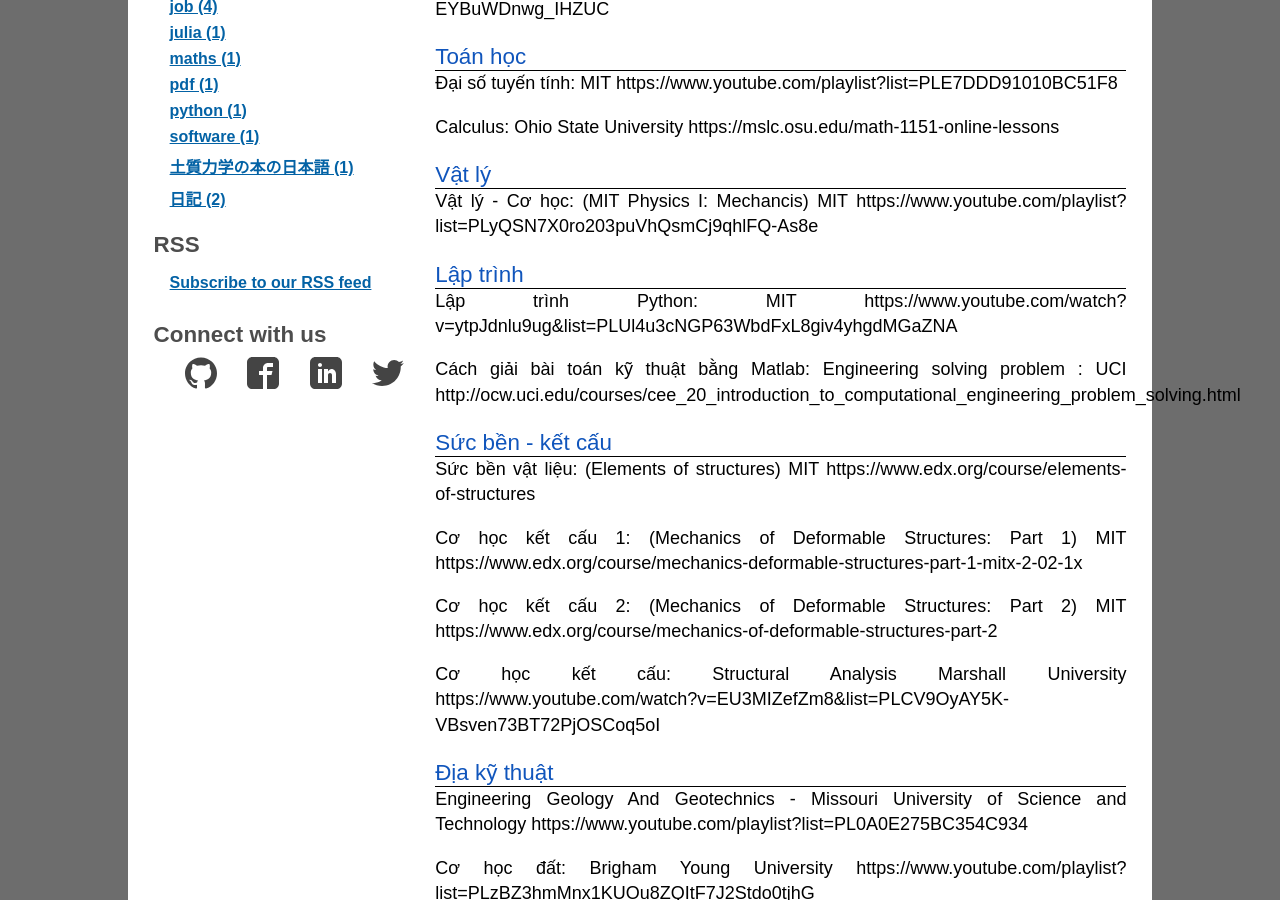
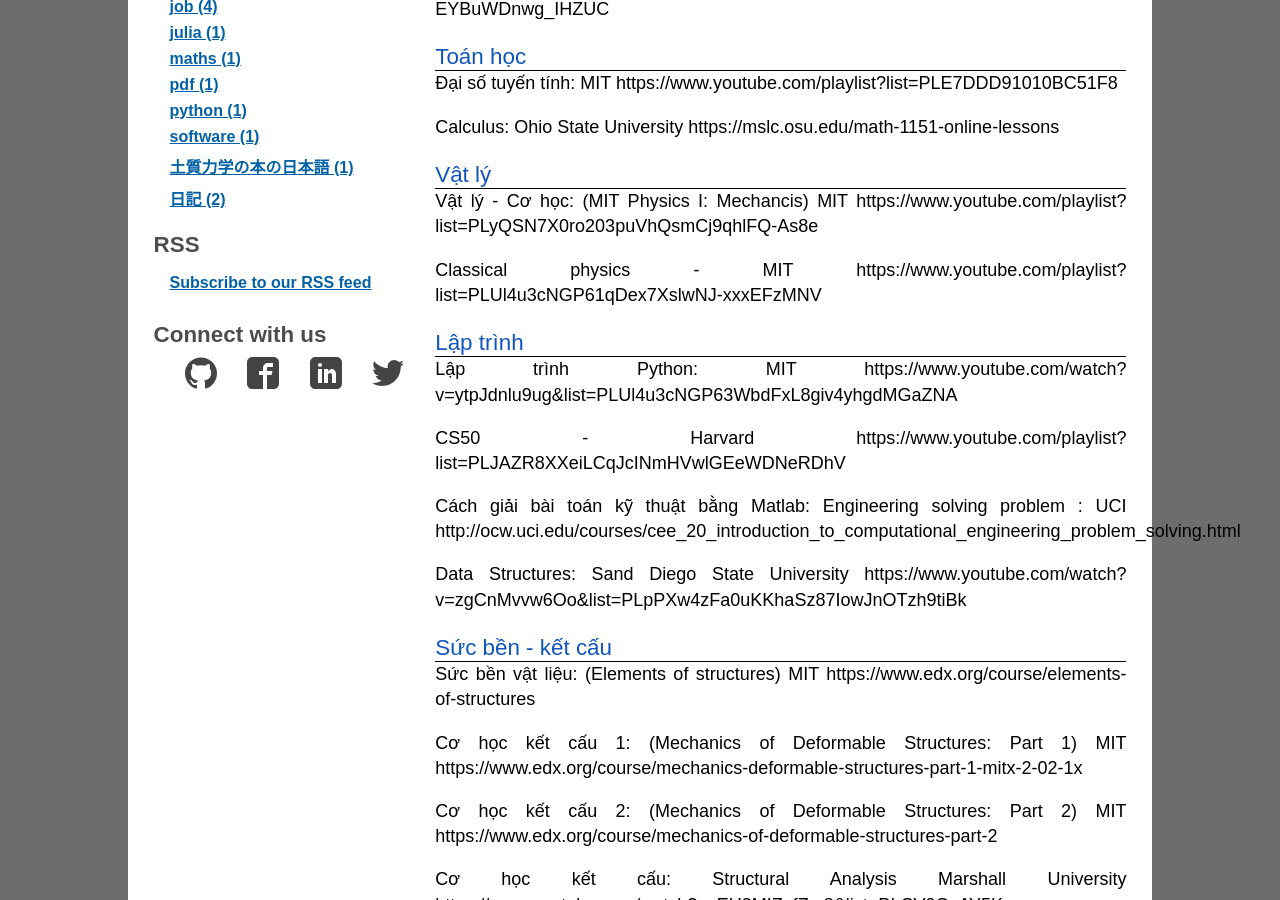
Before and after one commit to quangvunp/geomechanics, a Jekyll site: the page built from _posts/2018-12-02-Diary.md, in a window 1280 px wide and 900 px high, scrolled down 402 px. Built offline with Jekyll 4.4.1, drawn with Linux system fonts in a browser that asks for light colours; comment, search, counter and statistics services are not loaded.

Commit message:
Update 2018-12-02-Diary.md

```diff
--- a/_posts/2018-12-02-Diary.md
+++ b/_posts/2018-12-02-Diary.md
@@ -23,13 +23,21 @@
 Vật lý - Cơ học: (MIT Physics I: Mechancis) MIT
 https://www.youtube.com/playlist?list=PLyQSN7X0ro203puVhQsmCj9qhlFQ-As8e
 
+Classical physics - MIT
+https://www.youtube.com/playlist?list=PLUl4u3cNGP61qDex7XslwNJ-xxxEFzMNV
 
 <h3 class="bottom_line"> Lập trình </h3>
 Lập trình Python: MIT
 https://www.youtube.com/watch?v=ytpJdnlu9ug&list=PLUl4u3cNGP63WbdFxL8giv4yhgdMGaZNA
 
+CS50 - Harvard
+https://www.youtube.com/playlist?list=PLJAZR8XXeiLCqJcINmHVwlGEeWDNeRDhV
+
 Cách giải bài toán kỹ thuật bằng Matlab: Engineering solving problem : UCI
 http://ocw.uci.edu/courses/cee_20_introduction_to_computational_engineering_problem_solving.html
+
+Data Structures: Sand Diego State University
+https://www.youtube.com/watch?v=zgCnMvvw6Oo&list=PLpPXw4zFa0uKKhaSz87IowJnOTzh9tiBk
 
 
 <h3 class="bottom_line"> Sức bền - kết cấu </h3>
```
